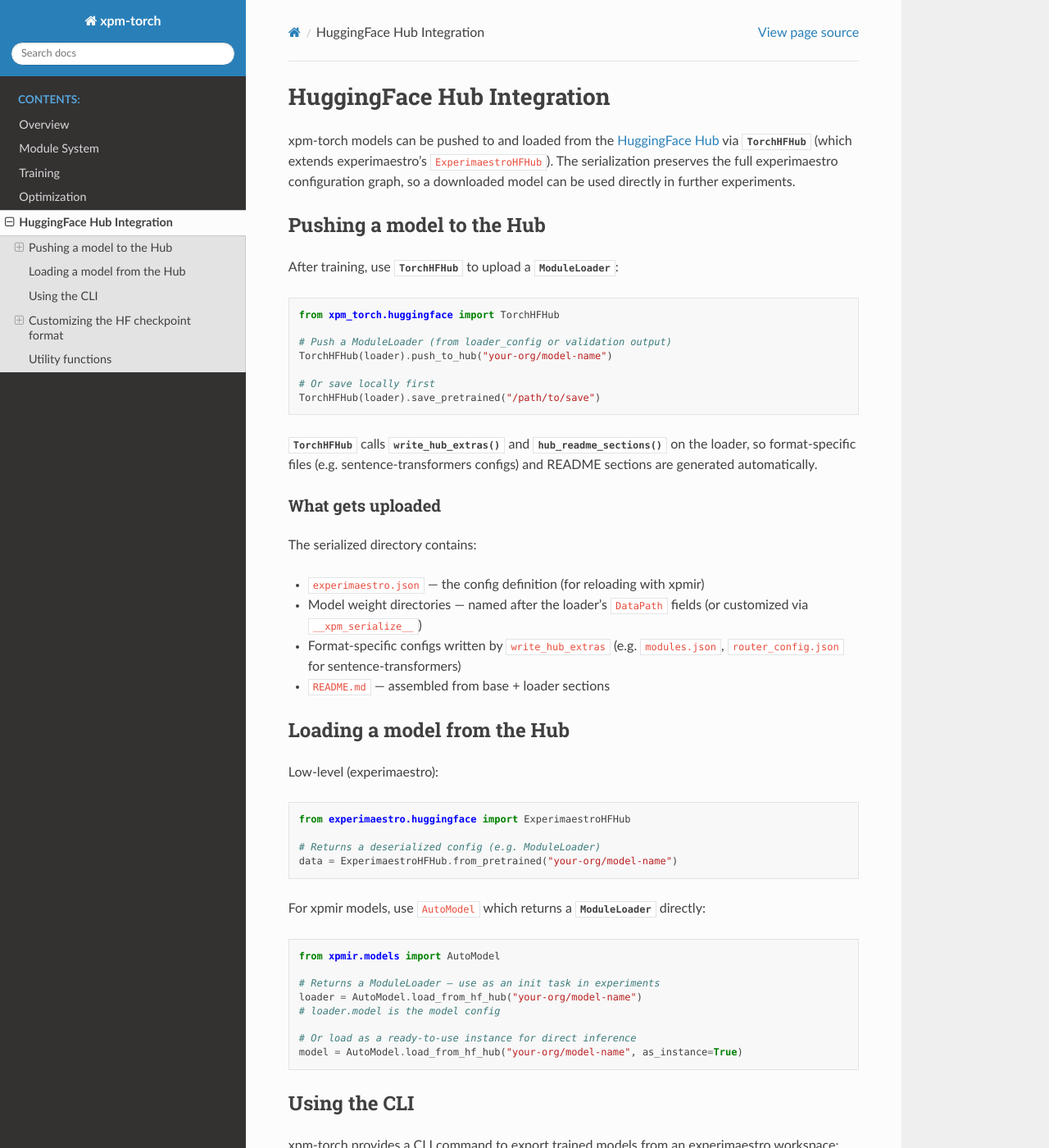
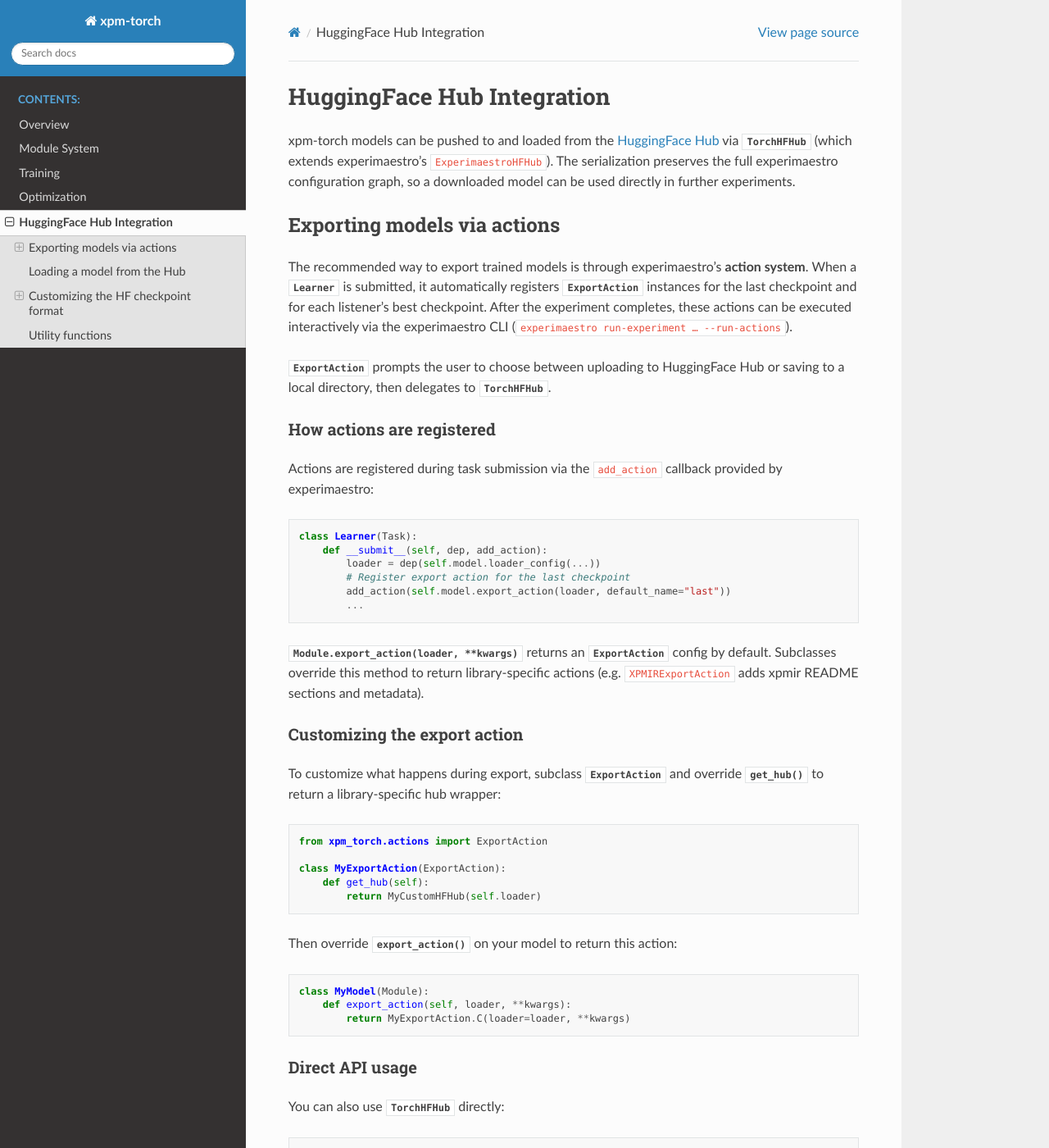
Before and after one commit to experimaestro/xpm-torch, a Sphinx documentation site: the page built from docs/source/huggingface.rst, in a window 1280 px wide and 1400 px high. Shown: the whole window at 82% size. Built offline with Sphinx 7.4.7 and the Read the Docs theme 3.1.0, drawn with Linux system fonts in a browser that asks for light colours; some of the changed text lies outside the part shown.

Commit message:
refactor: remove upload-hfhub CLI command, document action-based export
The CLI command is replaced by experimaestro's action system which
automatically registers ExportAction instances during Learner submission.

Co-Authored-By: Claude Opus 4.6 (1M context) <noreply@anthropic.com>

```diff
--- a/docs/source/huggingface.rst
+++ b/docs/source/huggingface.rst
@@ -8,11 +8,69 @@ xpm-torch models can be pushed to and loaded from the
 configuration graph, so a downloaded model can be used directly in further
 experiments.
 
-Pushing a model to the Hub
---------------------------
+Exporting models via actions
+----------------------------
 
-After training, use :class:`~xpm_torch.huggingface.TorchHFHub` to upload a
-:class:`~xpm_torch.module.ModuleLoader`:
+The recommended way to export trained models is through experimaestro's
+**action system**. When a :class:`~xpm_torch.learner.Learner` is submitted,
+it automatically registers :class:`~xpm_torch.actions.ExportAction` instances
+for the last checkpoint and for each listener's best checkpoint. After the
+experiment completes, these actions can be executed interactively via the
+experimaestro CLI (``experimaestro run-experiment … --run-actions``).
+
+:class:`~xpm_torch.actions.ExportAction` prompts the user to choose between
+uploading to HuggingFace Hub or saving to a local directory, then delegates
+to :class:`~xpm_torch.huggingface.TorchHFHub`.
+
+How actions are registered
+~~~~~~~~~~~~~~~~~~~~~~~~~~
+
+Actions are registered during task submission via the ``add_action`` callback
+provided by experimaestro:
+
+.. code-block:: python
+
+    class Learner(Task):
+        def __submit__(self, dep, add_action):
+            loader = dep(self.model.loader_config(...))
+            # Register export action for the last checkpoint
+            add_action(self.model.export_action(loader, default_name="last"))
+            ...
+
+:meth:`Module.export_action(loader, **kwargs) <xpm_torch.module.Module.export_action>`
+returns an :class:`~xpm_torch.actions.ExportAction` config by default.
+Subclasses override this method to return library-specific actions (e.g.
+``XPMIRExportAction`` adds xpmir README sections and metadata).
+
+Customizing the export action
+~~~~~~~~~~~~~~~~~~~~~~~~~~~~~
+
+To customize what happens during export, subclass
+:class:`~xpm_torch.actions.ExportAction` and override
+:meth:`~xpm_torch.actions.ExportAction.get_hub` to return a
+library-specific hub wrapper:
+
+.. code-block:: python
+
+    from xpm_torch.actions import ExportAction
+
+    class MyExportAction(ExportAction):
+        def get_hub(self):
+            return MyCustomHFHub(self.loader)
+
+Then override :meth:`~xpm_torch.module.Module.export_action` on your model
+to return this action:
+
+.. code-block:: python
+
+    class MyModel(Module):
+        def export_action(self, loader, **kwargs):
+            return MyExportAction.C(loader=loader, **kwargs)
+
+Direct API usage
+~~~~~~~~~~~~~~~~
+
+You can also use :class:`~xpm_torch.huggingface.TorchHFHub` directly:
 
 .. code-block:: python
 
@@ -67,37 +125,6 @@ For xpmir models, use ``AutoModel`` which returns a
 
     # Or load as a ready-to-use instance for direct inference
     model = AutoModel.load_from_hf_hub("your-org/model-name", as_instance=True)
-
-Using the CLI
--------------
-
-xpm-torch provides a CLI command to export trained models from an
-experimaestro workspace:
-
-.. code-block:: bash
-
-    # Interactive mode — prompts for workspace, experiment, and model
-    xpm-torch upload-hfhub
-
-    # Non-interactive
-    xpm-torch upload-hfhub \
-        --workdir /path/to/workspace \
-        --experiment my-experiment \
-        --model-key my-model \
-        --repo-id your-org/model-name
-
-    # Save locally instead of uploading
-    xpm-torch upload-hfhub --save-dir /path/to/output
-
-The CLI looks for a :class:`~xpm_torch.results.TrainingResults` that was
-persisted by the experiment at the end of its run. Experiments save it
-with ``xp.save(training_results, "xpm-torch-models")``, which writes a
-serialized config under
-``<workspace>/experiments/<experiment>/current/data/xpm-torch-models/``.
-
-The CLI deserializes this config, lets you pick a model key from
-:attr:`~xpm_torch.results.TrainingResults.models`, and then calls
-:class:`~xpm_torch.huggingface.TorchHFHub` to export.
 
 Customizing the HF checkpoint format
 -------------------------------------
--- a/docs/source/overview.rst
+++ b/docs/source/overview.rst
@@ -90,6 +90,20 @@ Configurable optimizers and schedulers:
 
 See :doc:`optimization` for the full API reference.
 
+Export actions
+~~~~~~~~~~~~~~
+
+After training, models can be exported to HuggingFace Hub or a local directory
+via experimaestro's action system. The :class:`~xpm_torch.learner.Learner`
+automatically registers :class:`~xpm_torch.actions.ExportAction` instances
+during submission, which can be executed interactively after the experiment
+completes. Subclass :class:`~xpm_torch.actions.ExportAction` and override
+:meth:`~xpm_torch.module.Module.export_action` to customize the export
+behavior for your models.
+
+See :doc:`huggingface` for details on actions, pushing models, and customizing
+the checkpoint format.
+
 HuggingFace Hub
 ~~~~~~~~~~~~~~~
 
@@ -97,22 +111,12 @@ Utility functions for cache checking and downloading from HuggingFace Hub.
 Model upload/download is handled by ``ExperimaestroHFHub`` (from the
 experimaestro package).
 
-See :doc:`huggingface` for details on pushing models, customizing checkpoint
-format, and using the CLI.
-
 Experiment results
 ~~~~~~~~~~~~~~~~~~
 
 - :class:`~xpm_torch.results.TrainingResults` — A serializable ``Config``
   holding trained model configs and TensorBoard log paths. Saved by experiments
-  for later retrieval by the CLI.
-
-CLI
-~~~
-
-The ``xpm-torch upload-hfhub`` command exports trained models from an
-experimaestro workspace to a local directory or HuggingFace Hub.
-Supports interactive workspace/experiment/model selection.
+  for later retrieval.
 
 Batching
 ~~~~~~~~
@@ -136,13 +140,14 @@ How it fits together
 
     YAML config
       → experimaestro deserializes Config objects
-        → Learner task is submitted
+        → Learner task is submitted (ExportActions registered)
           → Fabric launches training
             → Trainer produces batches, Module computes forward/backward
               → TrainerContext collects losses and metrics
                 → LearnerListeners validate and checkpoint
                   → ModuleLoader configs point to best checkpoints
-                    → ExperimaestroHFHub serializes for Hub upload
+      → After completion, ExportActions execute interactively
+          → TorchHFHub serializes for Hub upload or local save
 
 Related packages
 ----------------
```
Also changed, not shown: 1 other file.
